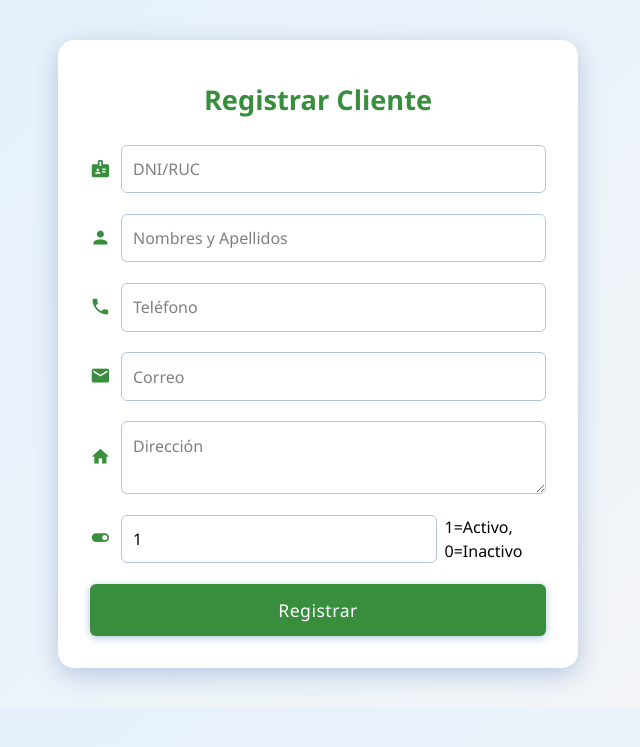
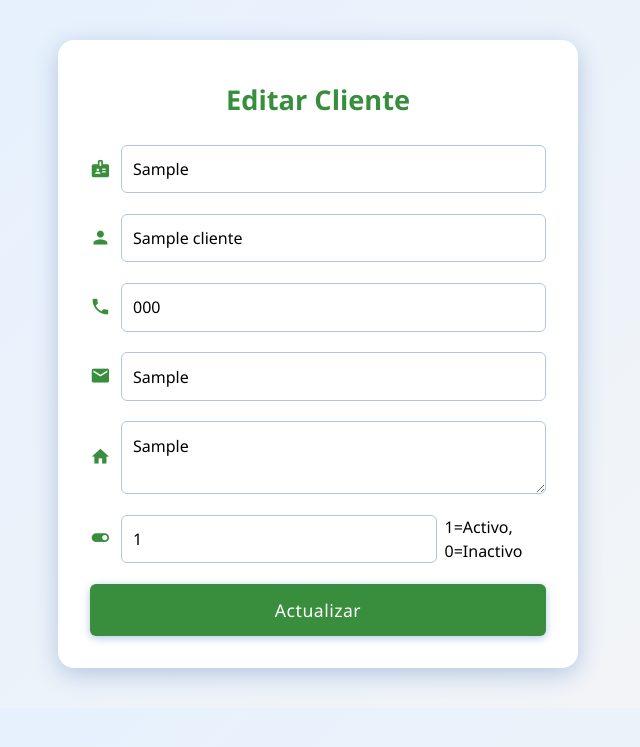
Before and after one commit to diegoECV/aws01, a Flask app: page /editar/1 in a window 1280 px wide. Shown: the top 747 px of the page, without its empty margins (322-962 px from the left). Run offline with Flask 3, Linux system fonts and the light colour scheme; a user stored in the database is signed in; tables that the repository leaves empty hold one stand-in row (values such as "Sample post"); style sheets or scripts are compiled from the project's sources.

Commit message:
Ajuste formulario edición y validación de actualización

```diff
--- a/app.py
+++ b/app.py
@@ -96,12 +96,15 @@ def editar(id):
 def actualizar(id):
     if 'user_id' not in session:
         return redirect(url_for('index'))
-    dni_ruc = request.form['dni_ruc']
-    nombres = request.form['nombres']
-    telefono = request.form['telefono']
-    correo = request.form['correo']
-    direccion = request.form['direccion']
+    dni_ruc = request.form.get('dni_ruc')
+    nombres = request.form.get('nombres')
+    telefono = request.form.get('telefono')
+    correo = request.form.get('correo')
+    direccion = request.form.get('direccion')
     estado = request.form.get('estado', 1)
+    if not dni_ruc or not nombres:
+        flash('Faltan campos obligatorios')
+        return redirect(url_for('editar', id=id))
     conn = get_db_connection()
     with conn.cursor() as cursor:
         cursor.execute('''UPDATE clientes SET dni_ruc=%s, nombres=%s, telefono=%s, correo=%s, direccion=%s, estado=%s WHERE id=%s''',
--- a/templates/formulario.html
+++ b/templates/formulario.html
@@ -8,8 +8,8 @@
     <link rel="stylesheet" href="/static/css/formulario.css">
 </head>
 <body>
-    <form class="form-box" method="POST">
-        <h2 style="text-align:center;">Registrar Cliente</h2>
+    <form class="form-box" method="POST" action="{% if editar %}/actualizar/{{ cliente.id }}{% else %}/formulario{% endif %}">
+        <h2 style="text-align:center;">{% if editar %}Editar Cliente{% else %}Registrar Cliente{% endif %}</h2>
         {% with messages = get_flashed_messages() %}
           {% if messages %}
             <div class="flash">{{ messages[0] }}</div>
@@ -17,29 +17,29 @@
         {% endwith %}
         <div class="input-group">
             <i class="material-icons">badge</i>
-            <input type="text" name="dni_ruc" placeholder="DNI/RUC" required>
+            <input type="text" name="dni_ruc" placeholder="DNI/RUC" required value="{{ cliente.dni_ruc if cliente else '' }}">
         </div>
         <div class="input-group">
             <i class="material-icons">person</i>
-            <input type="text" name="nombres" placeholder="Nombres y Apellidos" required>
+            <input type="text" name="nombres" placeholder="Nombres y Apellidos" required value="{{ cliente.nombres if cliente else '' }}">
         </div>
         <div class="input-group">
             <i class="material-icons">phone</i>
-            <input type="text" name="telefono" placeholder="Teléfono">
+            <input type="text" name="telefono" placeholder="Teléfono" value="{{ cliente.telefono if cliente else '' }}">
         </div>
         <div class="input-group">
             <i class="material-icons">email</i>
-            <input type="email" name="correo" placeholder="Correo">
+            <input type="email" name="correo" placeholder="Correo" value="{{ cliente.correo if cliente else '' }}">
         </div>
         <div class="input-group">
             <i class="material-icons">home</i>
-            <textarea name="direccion" placeholder="Dirección"></textarea>
+            <textarea name="direccion" placeholder="Dirección">{{ cliente.direccion if cliente else '' }}</textarea>
         </div>
         <div class="input-group">
             <i class="material-icons">toggle_on</i>
-            <input type="number" name="estado" min="0" max="1" value="1" required> <span style="margin-left:8px;">1=Activo, 0=Inactivo</span>
+            <input type="number" name="estado" min="0" max="1" value="{{ cliente.estado if cliente else 1 }}" required> <span style="margin-left:8px;">1=Activo, 0=Inactivo</span>
         </div>
-        <button type="submit">Registrar</button>
+        <button type="submit">{% if editar %}Actualizar{% else %}Registrar{% endif %}</button>
     </form>
 </body>
     <script src="/static/js/formulario.js"></script>
```
